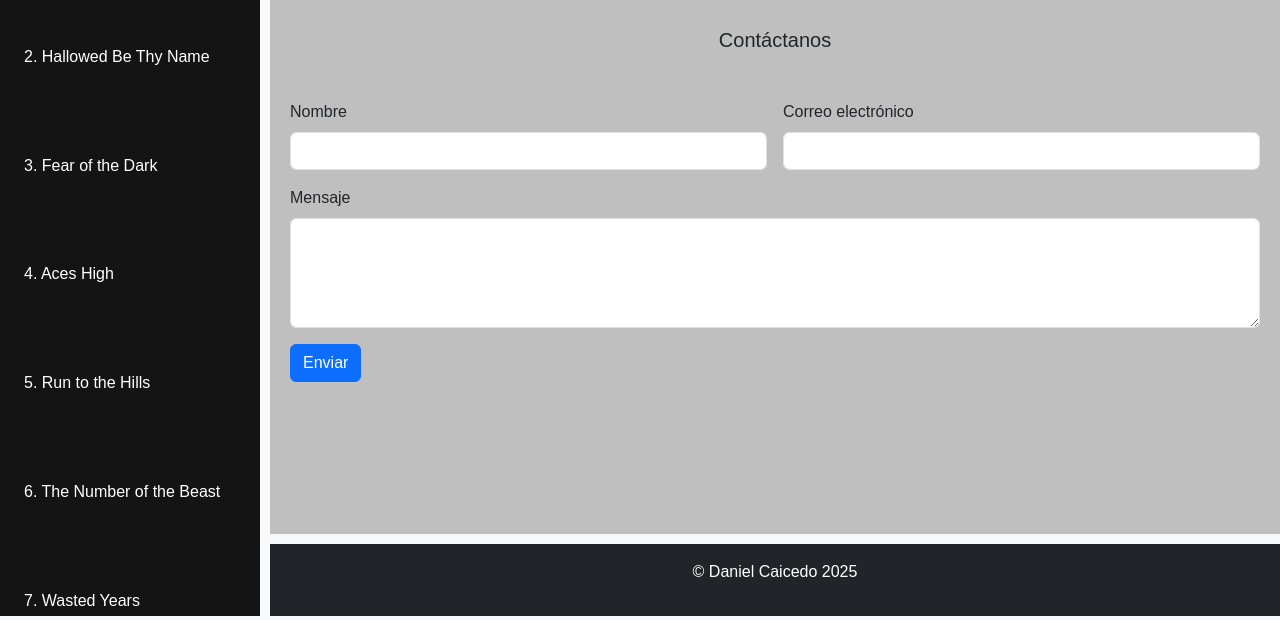
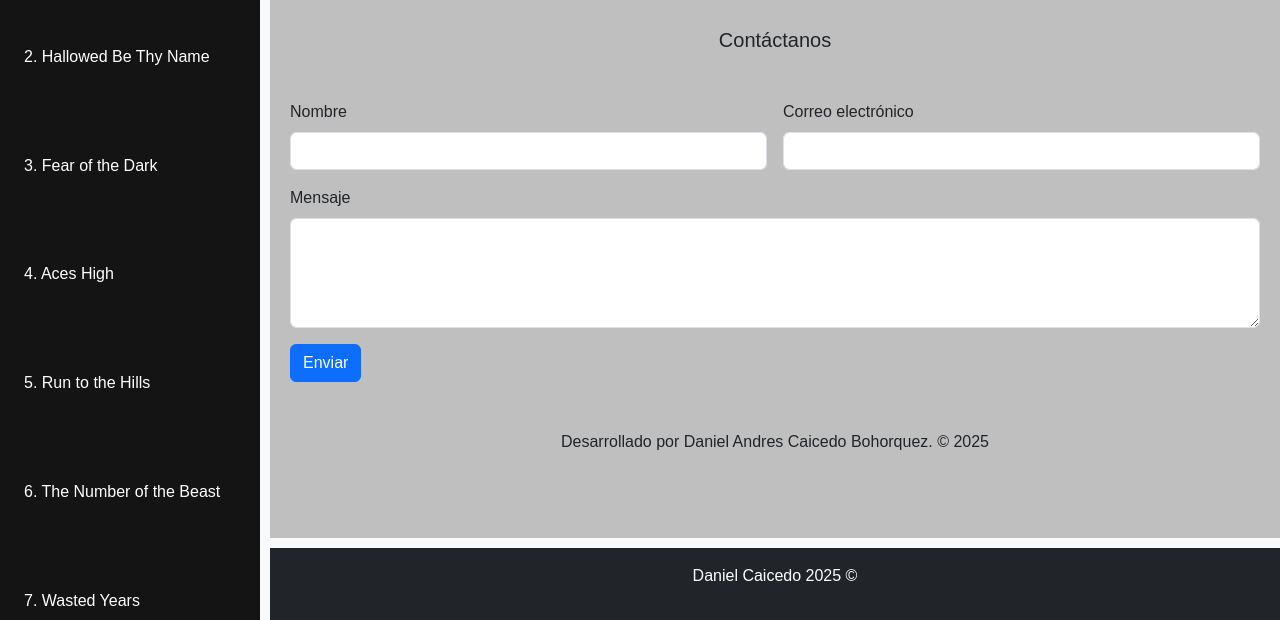
Before and after one commit to daancabo97/Diplomado, a plain HTML site: page nosotros.html in a window 1280 px wide. Shown: the part 184-804 px from the top of the page. Drawn offline with nearby package versions, Linux system fonts and the light colour scheme.

Commit message:
PrimerProyecto

```diff
--- a/nosotros.html
+++ b/nosotros.html
@@ -83,11 +83,17 @@
         <button type="submit" class="btn btn-primary">Enviar</button>
       </div>
     </form>
+
+    <section class="container text-center my-5">
+    <div class="d-flex justify-content-center gap-4 flex-wrap">
+      <p>Desarrollado por Daniel Andres Caicedo Bohorquez. &copy; 2025 </p>
+    </div>
+    </section>
   </main>
 
   <!-- Footer -->
   <footer class="bg-dark text-white text-center p-3">
-    <p>&copy; Daniel Caicedo 2025</p>
+    <p> Daniel Caicedo 2025 &copy;</p>
   </footer>
 
   <script src="script.js"></script>
```
Also changed, not shown: detalle.html (+1 -1 lines), galeria.html (+1 -1 lines), index.html (+1 -1 lines), styles.css (+14 -3 lines).
